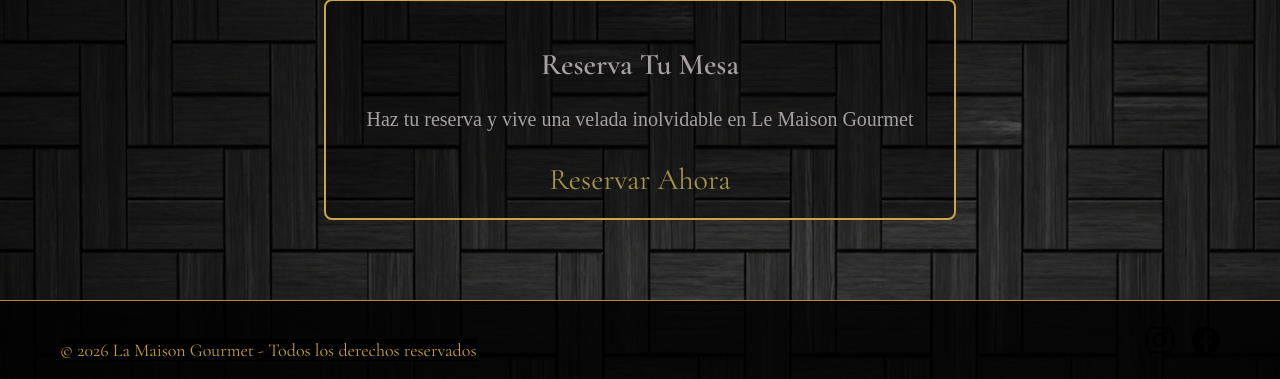
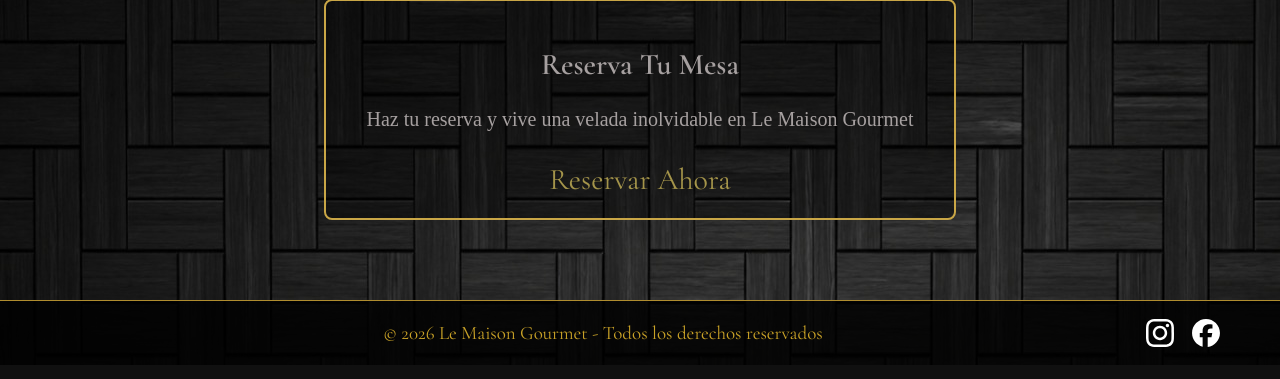
Before and after one commit to LucasRodaFiuba/IDS_TP_FINAL, a Flask app: page / in a window 1280 px wide. Shown: the part 912-1291 px from the top of the page. Run offline with Flask 3, Linux system fonts and the light colour scheme.

Commit message:
Footer 2.0

```diff
--- a/static/css/style.css
+++ b/static/css/style.css
@@ -151,20 +151,6 @@ header {
   cursor: pointer;
 }
 
-#Derechos{
-    background-color: #000000;
-    display: flex;
-    justify-content: center;
-    color: white;
-    margin-top: 20px;
-}
-
-#Derechos a {
-    text-decoration: none;
-    color: inherit;
-    cursor: default;
-}
-
 #Nuestromenu{
     font-family: 'Cormorant Garamond', serif;
     font-size: 30px;
@@ -176,7 +162,7 @@ header {
     margin-top: 50px;
 }
 
-.footer {
+#footer {
     display: flex;
     justify-content: space-between;
     align-items: center;
@@ -191,43 +177,36 @@ header {
     box-sizing: border-box;
 }
 
-.footer-left {
-    display: flex;
-    align-items: center;
+#footer-left {
+    text-align: center;
+    flex: 1;
 }
 
-.footer-left p {
-    margin: 0;
+#footer-left span {
     color: #c9a227;
-    font-size: 18px;
+    font-size: 19px;
     font-family: 'Cormorant Garamond', serif;
 }
 
-.footer-right {
+#footer-right {
     display: flex;
     align-items: center;
     gap: 18px;
 }
 
-.footer-right a {
+#footer-right a {
     display: flex;
     align-items: center;
     justify-content: center;
 }
 
-.footer-right img {
+#footer-right img {
     width: 28px;
     height: 28px;
     object-fit: contain;
     transition: transform 0.3s ease;
 }
 
-.footer-right img:hover {
+#footer-right img:hover {
     transform: scale(1.15);
 }
-
-#Derechos a {
-    text-decoration: none;
-    color: inherit;
-    cursor: default;
-}
--- a/templates/base.html
+++ b/templates/base.html
@@ -35,16 +35,6 @@
         {% endblock %}
     </main>
 
-    <footer class="footer">
-        <div class="footer-left", id="Derechos">
-            <a href="{{ url_for('pagina_admin') }}" style="color: inherit; text-decoration: none; cursor: default;">
-                <p>© 2026 La Maison Gourmet - Todos los derechos reservados</p>
-            </a>
-        </div>
-        <div class="footer-right">
-            <a href="https://www.instagram.com/ingenieriauba/" target="_blank"><img src="{{ url_for('static', filename='img/instagram.svg') }}" alt="Instagram"></a>
-            <a href="https://www.facebook.com/ingenieriauba/?locale=es_LA" target="_blank"><img src="{{ url_for('static', filename='img/facebook.svg') }}" alt="Facebook"></a>
-        </div>
-    </footer>
+
 </body>
 </html>
--- /dev/null
+++ b/templates/footer.html
@@ -0,0 +1,22 @@
+<!DOCTYPE html>
+<html lang="es">
+<head>
+    <meta charset="UTF-8">
+    <meta name="viewport" content="width=device-width, initial-scale=1.0">
+    <title>Le Maison Gourmet - Footer</title>
+</head>
+<body>
+    <footer id="footer">
+        <div id="footer-left">
+            <a href="{{ url_for('pagina_admin') }}" style="color: inherit; text-decoration: none; cursor: default;">
+                <span>© 2026 Le Maison Gourmet - Todos los derechos reservados</span>
+            </a>
+
+        </div>
+        <div id="footer-right">
+            <a href="https://www.instagram.com/ingenieriauba/" target="_blank"><img src="{{ url_for('static', filename='img/instagram.svg') }}" alt="Instagram"></a>
+            <a href="https://www.facebook.com/ingenieriauba/?locale=es_LA" target="_blank"><img src="{{ url_for('static', filename='img/facebook.svg') }}" alt="Facebook"></a>
+        </div>
+    </footer>
+</body>
+</html>
--- a/templates/index.html
+++ b/templates/index.html
@@ -47,7 +47,7 @@
             <a href="{{ url_for('pagina_reservas') }}">Reservar Ahora</a>
         </div>
     </div>
-
+    {% include 'footer.html' %}
     {% endblock %}
 
 </body>
```
Also changed, not shown: static/img/facebook.svg, static/img/instagram.svg, 1 other file.
